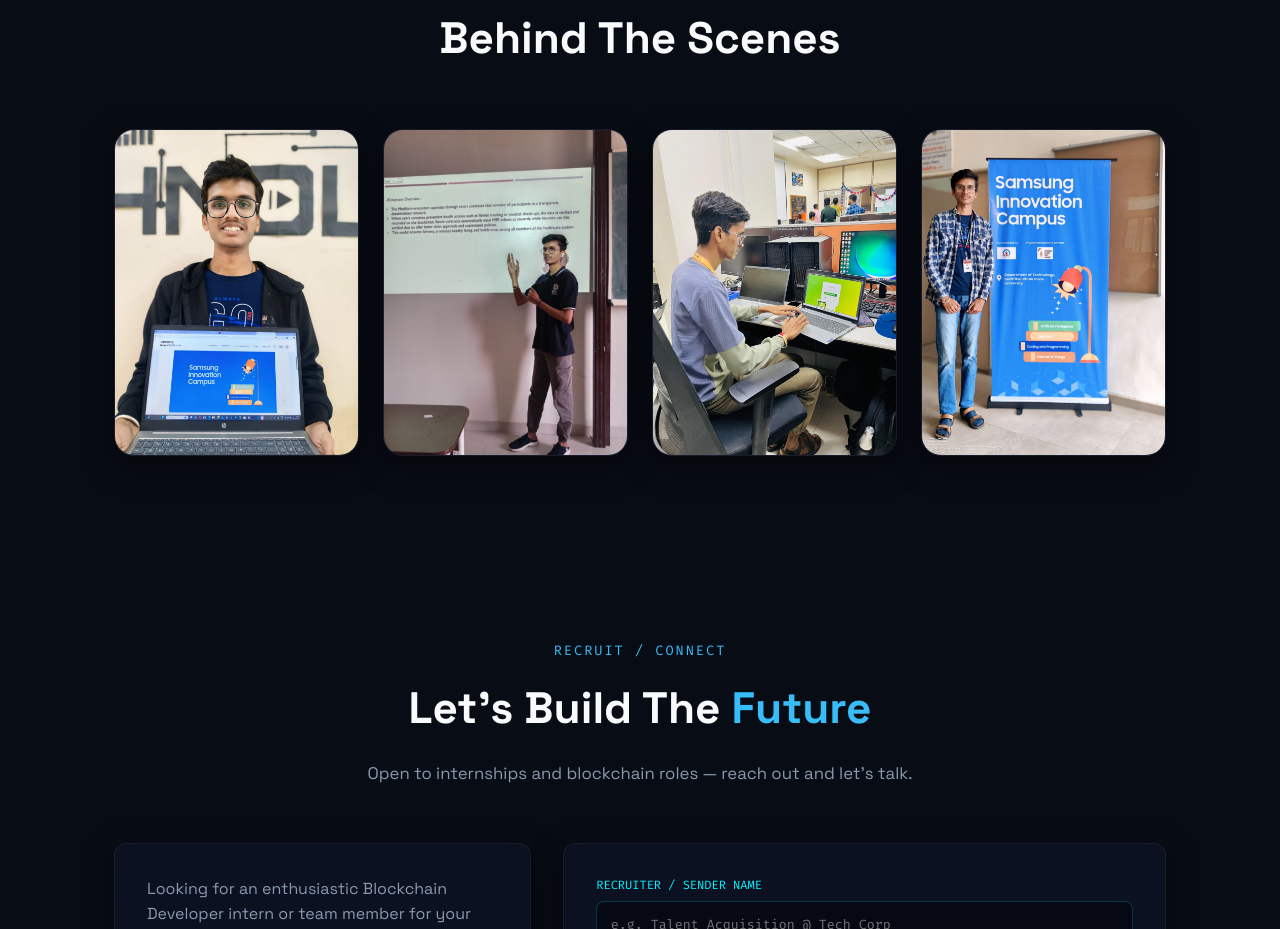
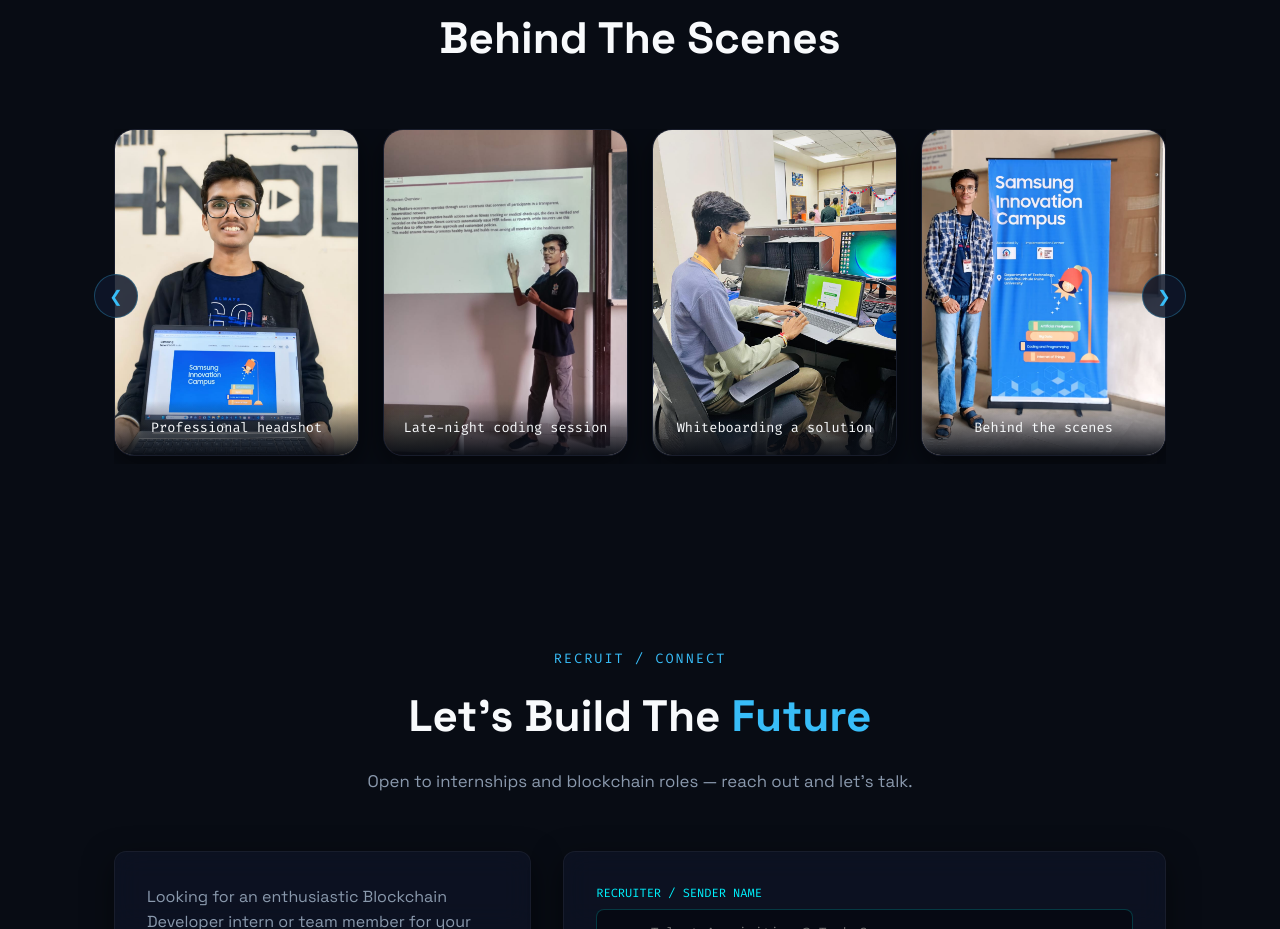
Before and after one commit to vishvajitbhagave-dev/PortfolioWebsite, a plain HTML site: page index.html in a window 1280 px wide. Shown: the part 8098-9027 px from the top of the page. Drawn offline with nearby package versions, Linux system fonts and the light colour scheme.

Commit message:
Add horizontal slider navigation in Gallery

```diff
--- a/app.js
+++ b/app.js
@@ -180,3 +180,20 @@
 
     githubObserver.observe(githubCard);
 }
+
+// Gallery — Horizontal Slider Navigation
+const galleryTrack = document.getElementById('gallery-track');
+const galleryPrev = document.getElementById('gallery-prev');
+const galleryNext = document.getElementById('gallery-next');
+
+if (galleryTrack && galleryPrev && galleryNext) {
+    const scrollAmount = () => galleryTrack.querySelector('.gallery-card').offsetWidth + 24;
+
+    galleryNext.addEventListener('click', () => {
+        galleryTrack.scrollBy({ left: scrollAmount(), behavior: 'smooth' });
+    });
+
+    galleryPrev.addEventListener('click', () => {
+        galleryTrack.scrollBy({ left: -scrollAmount(), behavior: 'smooth' });
+    });
+}
--- a/index.html
+++ b/index.html
@@ -561,23 +561,40 @@
             <h2 class="section-title-center">Behind The Scenes</h2>
         </div>
 
-                <div class="gallery-grid">
+        <div class="gallery-slider-wrapper">
+            <button id="gallery-prev" class="gallery-arrow gallery-arrow-left" aria-label="Previous photos">&#10094;</button>
+
+            <div class="gallery-grid" id="gallery-track">
                 <div class="glass-card gallery-card">
                     <img src="images/gallery-1.jpeg" alt="Professional Portrait">
+                    <div class="gallery-caption">Professional headshot</div>
                 </div>
                 <div class="glass-card gallery-card">
                     <img src="images/gallery-2.jpeg" alt="Coding and Setup">
+                    <div class="gallery-caption">Late-night coding session</div>
                 </div>
                 <div class="glass-card gallery-card">
                     <img src="images/gallery-3.jpeg" alt="Whiteboard Problem Solving">
+                    <div class="gallery-caption">Whiteboarding a solution</div>
                 </div>
                 <div class="glass-card gallery-card">
                     <img src="images/gallery-4.jpeg" alt="Digital Creation">
+                    <div class="gallery-caption">Behind the scenes</div>
                 </div>
+
+                <!-- Extra photos — replace with real ones later, add more anytime -->
+                <div class="glass-card gallery-card gallery-placeholder">
+                    <span class="placeholder-text">More moments coming soon</span>
+                </div>
+                <div class="glass-card gallery-card gallery-placeholder">
+                    <span class="placeholder-text">More moments coming soon</span>
+                </div>
+            </div>
+
+            <button id="gallery-next" class="gallery-arrow gallery-arrow-right" aria-label="Next photos">&#10095;</button>
         </div>
     </div>
 </section>
-
            <!-- Contact Section -->
 <section class="contact section" id="contact">
     <div class="container">
--- a/style.css
+++ b/style.css
@@ -1371,18 +1371,34 @@
 /* =====================================================
    PHOTO GALLERY
 ===================================================== */
+
 .gallery-section {
     padding: 6rem 0;
 }
 
+/* Photo Gallery — Horizontal Slider */
+.gallery-slider-wrapper {
+    position: relative;
+    margin-top: 3rem;
+}
+
 .gallery-grid {
-    display: grid;
-    grid-template-columns: repeat(4, 1fr);
+    display: flex;
     gap: 1.5rem;
-    margin-top: 3rem;
+    overflow-x: auto;
+    scroll-behavior: smooth;
+    scroll-snap-type: x mandatory;
+    padding-bottom: 0.5rem;
+    scrollbar-width: none;
+}
+
+.gallery-grid::-webkit-scrollbar {
+    display: none;
 }
 
 .gallery-card {
+    flex: 0 0 calc(25% - 1.125rem);
+    scroll-snap-align: start;
     padding: 0 !important;
     border-radius: 20px;
     overflow: hidden;
@@ -1409,18 +1425,81 @@
     transform: scale(1.05);
 }
 
+.gallery-caption {
+    position: absolute;
+    bottom: 0;
+    left: 0;
+    width: 100%;
+    padding: 1rem;
+    background: linear-gradient(to top, rgba(8, 12, 20, 0.95), transparent);
+    color: #f8fafc;
+    font-family: var(--font-code);
+    font-size: 0.85rem;
+    text-align: center;
+}
+
+.gallery-placeholder {
+    display: flex;
+    align-items: center;
+    justify-content: center;
+    background: rgba(15, 23, 42, 0.4);
+    border: 1px dashed rgba(56, 189, 248, 0.25);
+}
+
+.placeholder-text {
+    color: var(--text-muted);
+    font-family: var(--font-code);
+    font-size: 0.8rem;
+    text-align: center;
+    padding: 1rem;
+}
+
+/* Arrow buttons */
+.gallery-arrow {
+    position: absolute;
+    top: 50%;
+    transform: translateY(-50%);
+    width: 44px;
+    height: 44px;
+    border-radius: 50%;
+    background: rgba(15, 23, 42, 0.85);
+    border: 1px solid rgba(56, 189, 248, 0.3);
+    color: var(--accent-blue);
+    font-size: 1rem;
+    cursor: pointer;
+    z-index: 5;
+    transition: var(--transition);
+}
+
+.gallery-arrow:hover {
+    background: var(--accent-blue);
+    color: #000;
+    box-shadow: 0 0 15px rgba(56, 189, 248, 0.5);
+}
+
+.gallery-arrow-left {
+    left: -20px;
+}
+
+.gallery-arrow-right {
+    right: -20px;
+}
+
 @media (max-width: 1024px) {
-    .gallery-grid {
-        grid-template-columns: repeat(2, 1fr);
+    .gallery-card {
+        flex: 0 0 calc(50% - 0.75rem);
     }
 }
 
 @media (max-width: 640px) {
-    .gallery-grid {
-        grid-template-columns: 1fr;
-    }
-}
-
+    .gallery-card {
+        flex: 0 0 85%;
+    }
+    .gallery-arrow {
+        width: 36px;
+        height: 36px;
+    }
+}
 /* =====================================================
    CONTACT SECTION
 ===================================================== */
@@ -1765,3 +1844,26 @@
         transform: scaleX(0);
     }
 }
+
+/* Gallery — Hover Caption */
+.gallery-card {
+    position: relative;
+}
+
+.gallery-caption {
+    position: absolute;
+    bottom: 0;
+    left: 0;
+    width: 100%;
+    padding: 1rem;
+    background: linear-gradient(to top, rgba(8, 12, 20, 0.95), transparent);
+    color: #f8fafc;
+    font-family: var(--font-code);
+    font-size: 0.85rem;
+    text-align: center;
+    transition: all 0.3s ease;
+}
+
+.gallery-card:hover .gallery-caption {
+    background: linear-gradient(to top, rgba(8, 12, 20, 1), rgba(8, 12, 20, 0.3));
+}
```
Lines whose indentation alone changed are shown as unchanged.
